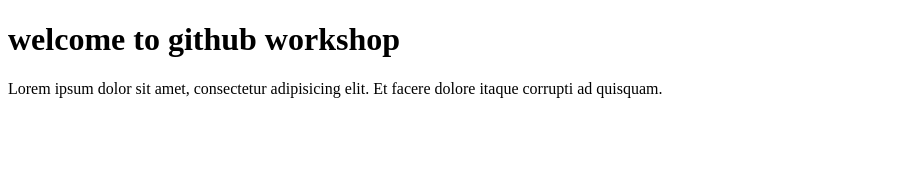
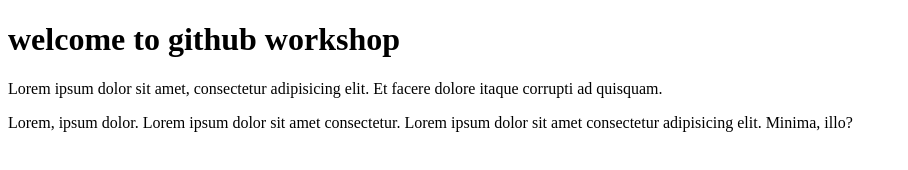
Before and after one commit to slmeddah/github-workshop, a plain HTML site: page index.html in a window 1280 px wide. Shown: the whole page, without its empty margins (0-908 px from the left). Drawn offline with Linux system fonts and the light colour scheme.

Commit message:
changing things

```diff
--- a/index.html
+++ b/index.html
@@ -12,6 +12,11 @@
     <p>
         Lorem ipsum dolor sit amet, consectetur adipisicing elit. Et facere dolore itaque corrupti ad quisquam.
     </p>
+    <p>
+        Lorem, ipsum dolor.
+        Lorem ipsum dolor sit amet consectetur.
+        Lorem ipsum dolor sit amet consectetur adipisicing elit. Minima, illo?
+    </p>
 
 </body>
 </html>
```
